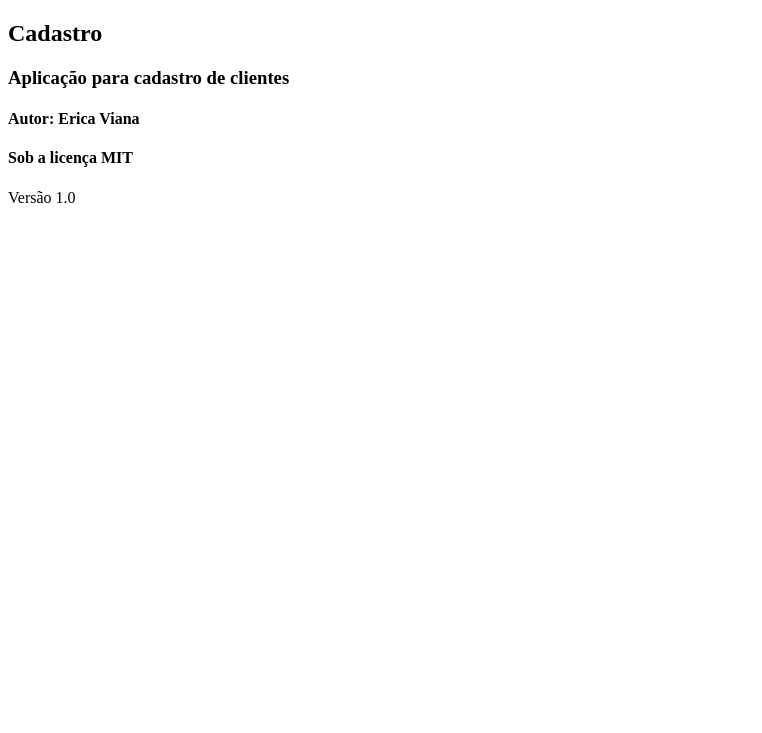
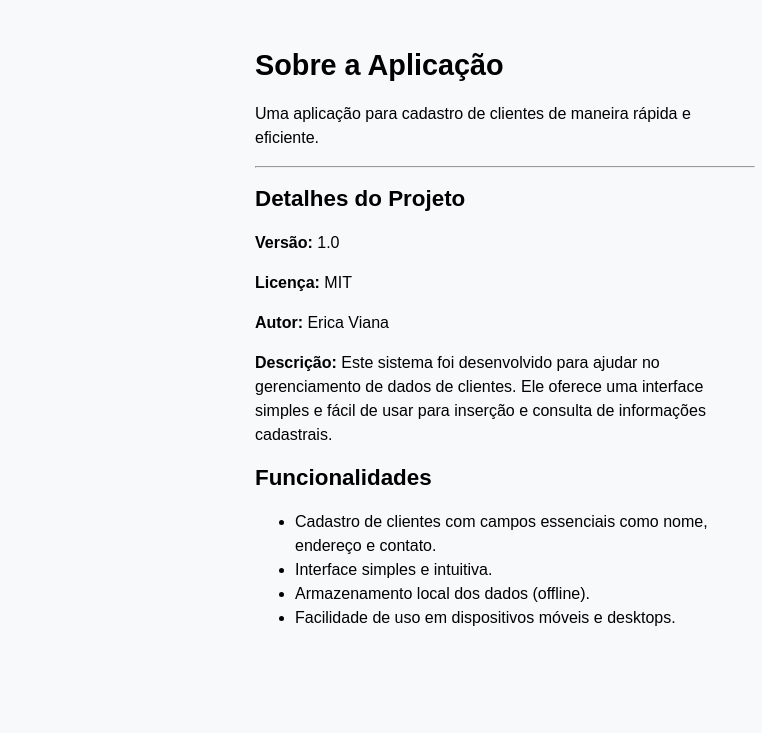
Before and after one commit to ericaviana12/cadastro, an Electron app: page src/views/sobre.html in a window 1010 px wide. Shown: the whole page, without its empty margins (0-762 px from the left). Drawn offline with Linux system fonts and the light colour scheme.

Commit message:
Atualização

```diff
--- a/main.js
+++ b/main.js
@@ -37,8 +37,8 @@ function aboutWindow() {
   // Validação (se existir a janela principal)
   if (mainWindow) {
     about = new BrowserWindow({
-      width: 450, // Largura
-      height: 300, // Altura
+      width: 500, // Largura
+      height: 800, // Altura
       autoHideMenuBar: true, // Esconder o menu do browser
       resizable: false, // Maximizar
       minimizable: false, // Minimizar
--- a/src/views/sobre.html
+++ b/src/views/sobre.html
@@ -4,12 +4,65 @@
     <meta charset="UTF-8">
     <meta name="viewport" content="width=device-width, initial-scale=1.0">
     <title>Sobre</title>
+    <style>
+        /* Estilos personalizados */
+        body {
+            background-color: #f8f9fa;
+            font-family: Arial, sans-serif;
+            max-width: 500px;
+            margin: 0 auto;
+            padding: 10px;
+        }
+        .container {
+            margin-top: 20px;
+            max-width: 500px;
+            height: 700px;
+            overflow-y: auto; /* Permite rolagem caso o conteúdo exceda a altura */
+        }
+        h1 {
+            font-size: 1.8rem;
+        }
+        h2 {
+            font-size: 1.4rem;
+        }
+        h3, h4 {
+            font-size: 1.2rem;
+        }
+        p, ul {
+            font-size: 1rem;
+            line-height: 1.5;
+        }
+    </style>
 </head>
 <body>
-    <h2>Cadastro</h2>
-    <h3>Aplicação para cadastro de clientes</h3>
-    <h4>Autor: Erica Viana</h4>
-    <h4>Sob a licença MIT</h4>
-    <p>Versão 1.0</p>
+    <div class="container">
+        <div class="row">
+            <div class="col-md-12 text-center">
+                <h1 class="display-4">Sobre a Aplicação</h1>
+                <p class="lead">Uma aplicação para cadastro de clientes de maneira rápida e eficiente.</p>
+                <hr>
+            </div>
+        </div>
+        <div class="row">
+            <div class="col-md-12">
+                <h2>Detalhes do Projeto</h2>
+                <p><strong>Versão:</strong> 1.0</p>
+                <p><strong>Licença:</strong> MIT</p>
+                <p><strong>Autor:</strong> Erica Viana</p>
+                <p><strong>Descrição:</strong> Este sistema foi desenvolvido para ajudar no gerenciamento de dados de clientes. Ele oferece uma interface simples e fácil de usar para inserção e consulta de informações cadastrais.</p>
+            </div>
+        </div>
+        <div class="row">
+            <div class="col-md-12">
+                <h2>Funcionalidades</h2>
+                <ul>
+                    <li>Cadastro de clientes com campos essenciais como nome, endereço e contato.</li>
+                    <li>Interface simples e intuitiva.</li>
+                    <li>Armazenamento local dos dados (offline).</li>
+                    <li>Facilidade de uso em dispositivos móveis e desktops.</li>
+                </ul>
+            </div>
+        </div>
+    </div>
 </body>
 </html>
```
